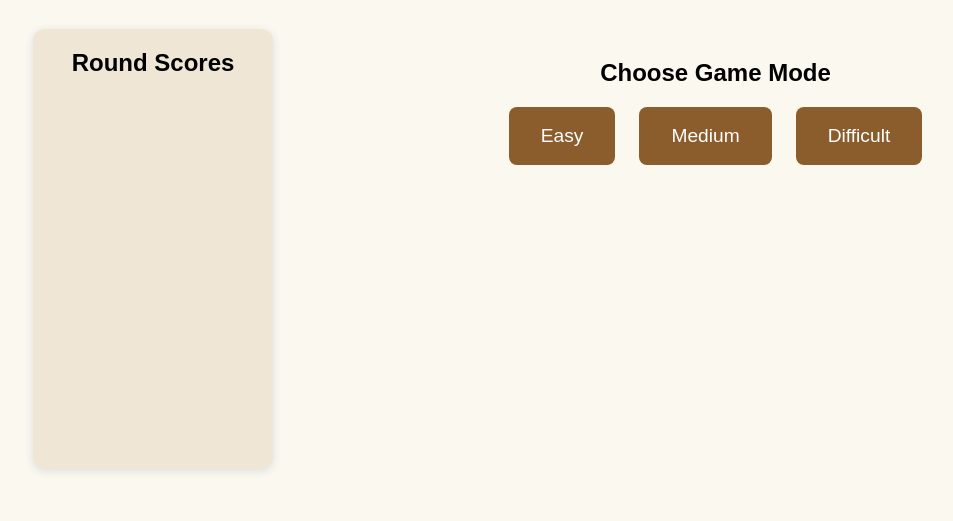
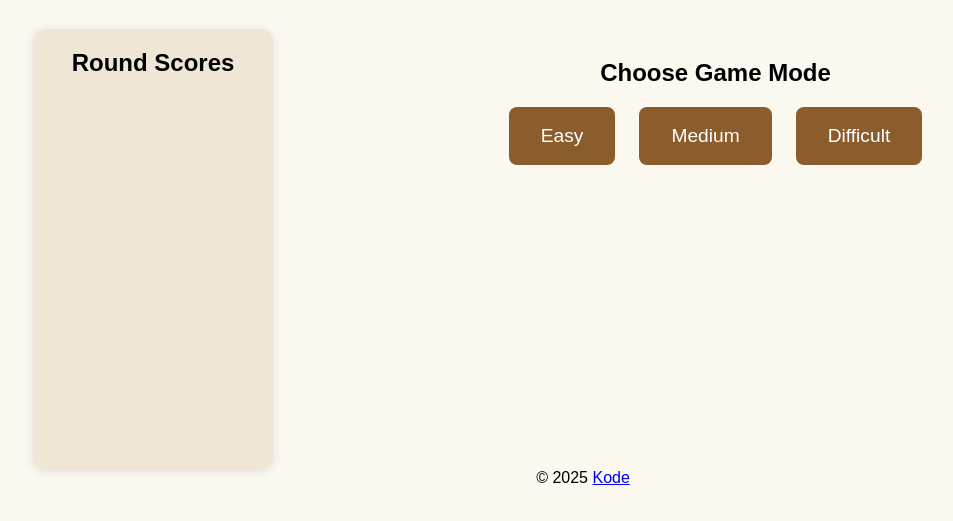
Before and after one commit to KiaraNaidoo/WhackTheMole, a plain HTML site: page index.html in a window 1280 px wide. Shown: the part 61-582 px from the top of the page, without its empty margins (57-1010 px from the left). Drawn offline with Linux system fonts and the light colour scheme.

Commit message:
index.html

```diff
--- a/index.html
+++ b/index.html
@@ -43,6 +43,14 @@
       </div>
     </div>
   </div>
+  <footer id="footer">
+    &copy; <span id="footer-year"></span>
+    <a href="https://kiaranaidoo.github.io/Kode/" target="_blank" id="footer-link">Kode</a>
+  </footer>
   <script src="script.js"></script>
+  <script>
+    // Set footer year automatically
+    document.getElementById('footer-year').textContent = new Date().getFullYear();
+  </script>
 </body>
 </html>
```
